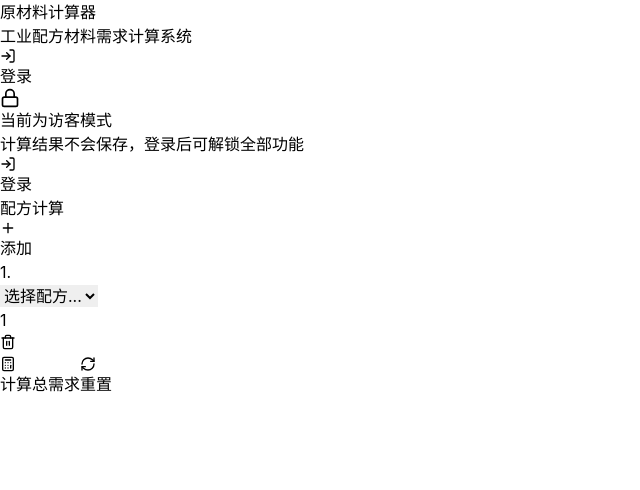
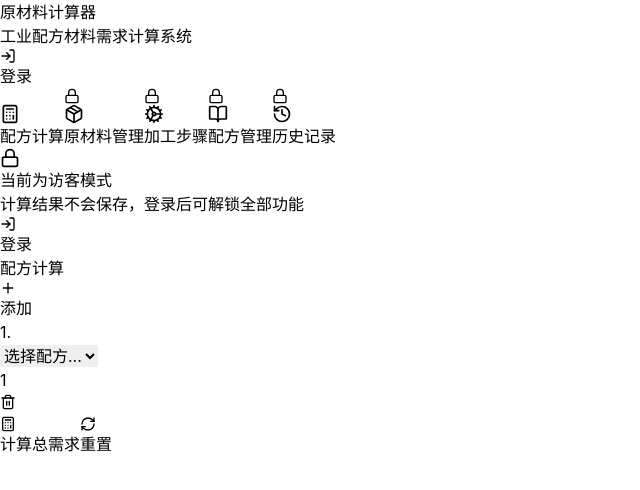
Before and after one commit to Baron-2333/jisuanyuancailiao, a React (Vite) app: page / in a window 1280 px wide. Shown: the top 490 px of the page, without its empty margins (0-640 px from the left). Built offline with nearby package versions, Linux system fonts and the light colour scheme; the HTML template or start-up script is replaced by a standard one.

Commit message:
feat: 未登录用户可见其他Tab按钮，点击提示登录

```diff
--- a/src/App.tsx
+++ b/src/App.tsx
@@ -139,7 +139,7 @@ export default function App() {
         </div>
       )}
 
-      {/* 未登录 - 仅显示配方计算页面 */}
+      {/* 未登录 - 主界面（仅配方计算可用） */}
       {isLoggedIn === false && (
         <>
           {/* Header */}
@@ -150,10 +150,7 @@ export default function App() {
                 <p className={cn("text-base mt-1", isDark ? "text-slate-400" : "text-gray-500")}>工业配方材料需求计算系统</p>
               </div>
               <button
-                onClick={() => {
-                  setActiveTab('calculator');
-                  setShowLoginModal(true);
-                }}
+                onClick={() => setShowLoginModal(true)}
                 className={cn(
                   "flex items-center gap-2 px-4 py-2 rounded-lg text-sm",
                   isDark ? "bg-blue-600 hover:bg-blue-700 text-white" : "bg-blue-600 hover:bg-blue-700 text-white"
@@ -165,7 +162,43 @@ export default function App() {
             </div>
           </header>
 
-          {/* 配方计算页面（唯一可访问的页面） */}
+          {/* Navigation Tabs - 未登录用户可见但部分禁用 */}
+          <nav className={cn("border-b sticky top-0 z-10 backdrop-blur-xl", isDark ? "bg-slate-900/70 border-slate-700/50" : "bg-white/70 border-gray-200/50")}>
+            <div className="max-w-6xl mx-auto px-4">
+              <div className="flex gap-1">
+                {tabs.map(tab => {
+                  const isLocked = tab.id !== 'calculator';
+                  return (
+                    <button
+                      key={tab.id}
+                      onClick={() => {
+                        if (isLocked) {
+                          setShowLoginModal(true);
+                        } else {
+                          setActiveTab(tab.id);
+                        }
+                      }}
+                      className={cn(
+                        'flex items-center gap-2 px-5 py-4 text-base font-medium border-b-2 transition-colors',
+                        activeTab === tab.id
+                          ? isDark ? "border-blue-400 text-blue-400" : "border-blue-600 text-blue-600"
+                          : isLocked
+                            ? isDark ? "border-transparent text-slate-600 cursor-not-allowed" : "border-transparent text-gray-400 cursor-not-allowed"
+                            : isDark ? "border-transparent text-slate-400 hover:text-white" : "border-transparent text-gray-600 hover:text-gray-800"
+                      )}
+                      title={isLocked ? '登录后可访问' : tab.label}
+                    >
+                      {isLocked && <Lock size={16} className="opacity-50" />}
+                      <tab.icon size={20} />
+                      {tab.label}
+                    </button>
+                  );
+                })}
+              </div>
+            </div>
+          </nav>
+
+          {/* Content - 未登录只显示配方计算 */}
           <main className="max-w-6xl mx-auto px-4 py-6">
             <CalculatorView
               materials={materials}
```
Lines whose indentation alone changed are shown as unchanged.
